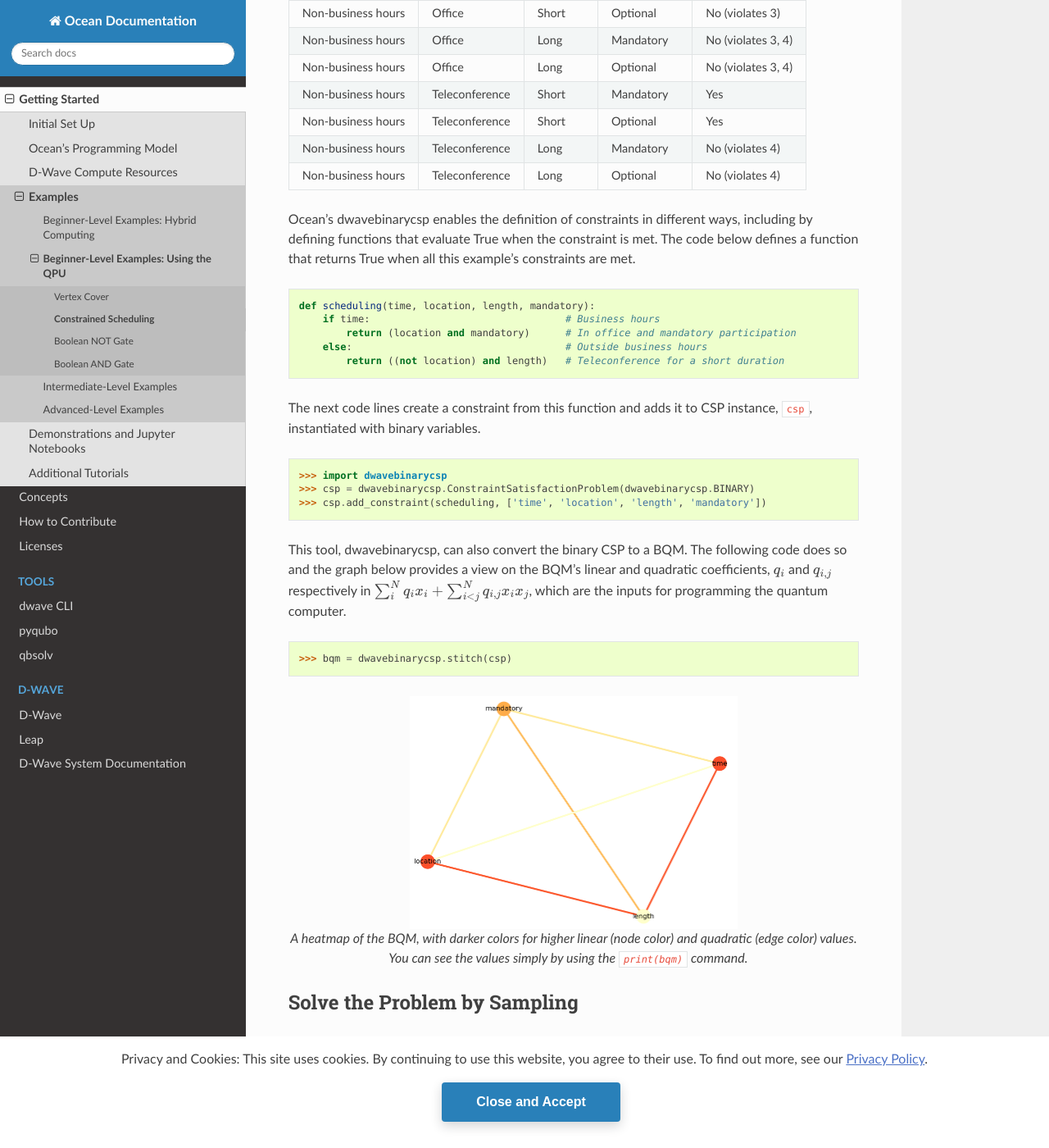
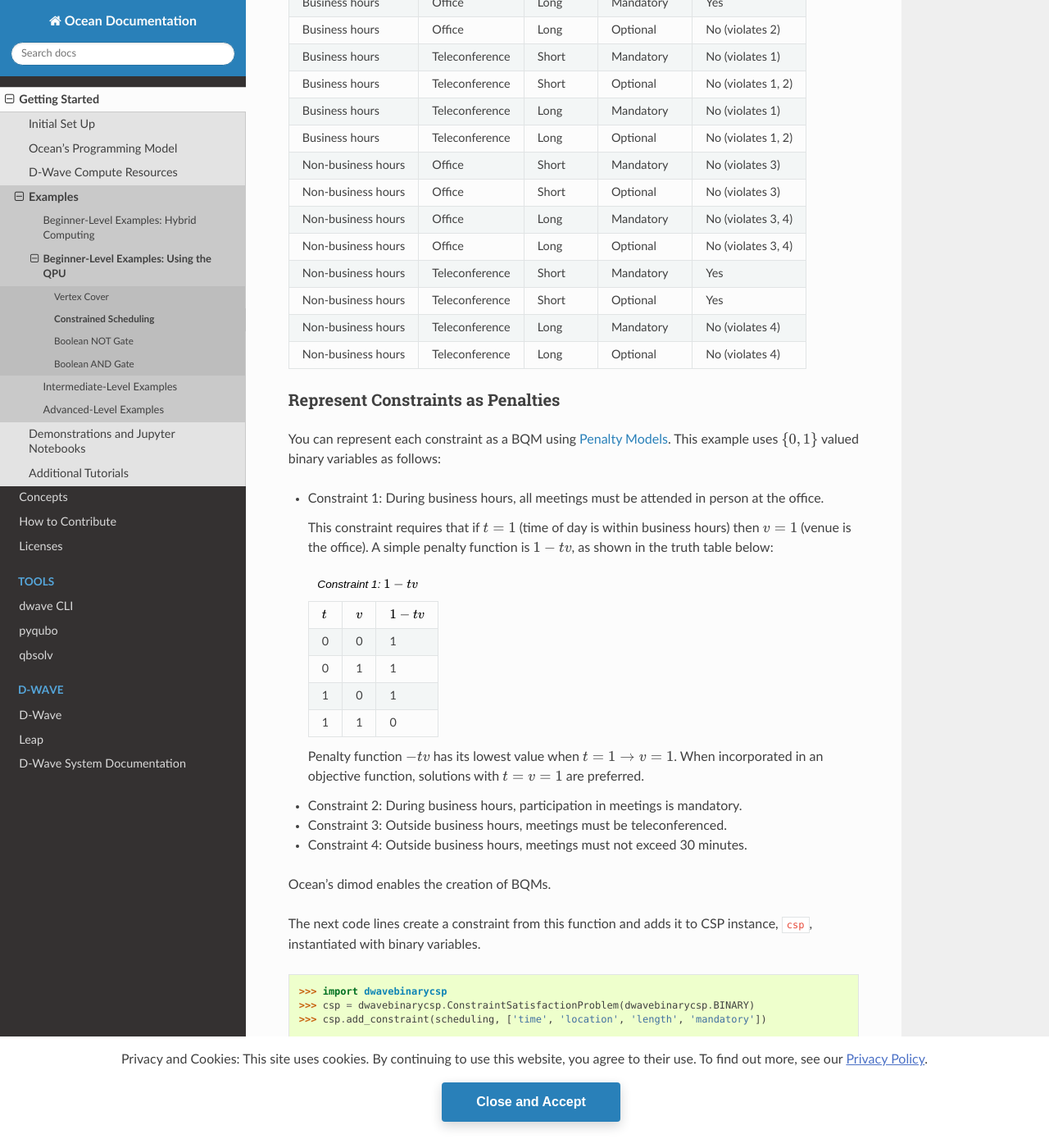
Before and after one commit to dwavesystems/dwave-ocean-sdk, a Sphinx documentation site: the page built from docs/examples/scheduling.rst, in a window 1280 px wide and 1400 px high, scrolled down 1857 px. Shown: the whole window at 82% size. Built offline with Sphinx 7.4.7 and the Read the Docs theme 2.0.0, drawn with Linux system fonts in a browser that asks for light colours; pages that are not in the unit, such as notebooks, are missing from menus; the version number could not be read and is left out; some of the changed text lies outside the part shown.

Commit message:
Update constrained scheduling #2

```diff
--- a/docs/examples/scheduling.rst
+++ b/docs/examples/scheduling.rst
@@ -52,14 +52,24 @@ Formulate the Problem
 D-Wave quantum computers solve binary quadratic models, so the first step is to
 express the problem with binary variables.
 
-* Time of day is represented by binary variable :code:`time` with value :math:`1` for business hours
-  and :math:`0` for hours outside the business day.
-* Venue is represented by binary variable :code:`location` with value :math:`1` for office
-  and :math:`0` for teleconference.
-* Meeting duration is represented by variable :code:`length` with value :math:`1` for short meetings
-  (under 30 minutes) and :math:`0` for meetings of longer duration.
-* Participation is represented by variable :code:`mandatory` with value :math:`1` for mandatory
-  participation and :math:`0` for optional participation.
+* Time of day is represented by binary variable :math:`t` with value :math:`1`
+  for business hours and :math:`0` for hours outside the business day.
+* Venue is represented by binary variable :math:`v` with value :math:`1` for
+  office and :math:`0` for teleconference.
+* Meeting length is represented by variable :math:`l` with value :math:`1` for
+  short meetings (under 30 minutes) and :math:`0` for meetings of longer duration.
+* Participation is represented by variable :math:`m` with value :math:`1` for
+  mandatory participation and :math:`0` for optional participation.
+
+.. note:: A slightly more complex problem might require variables with multiple
+   values; for example, :code:`length` could have values :code:`{30, 60, 120}`
+   representing the duration in minutes of meetings of several lengths. For such
+   problems a :term:`discrete quadratic model` (DQM) could be a better choice.
+
+   In general, problems with constraints are more simply solved using a
+   :term:`constrained quadratic model` (CQM) and appropriate hybrid CQM solver;
+   however, the purpose of this example is to demonstrate solution directly on
+   a D-Wave quantum computer.
 
 For large numbers of variables and constraints, such problems can be hard.
 This example has four binary variables, so only :math:`2^4=16` possible meeting arrangements.
@@ -90,18 +100,47 @@ find solutions that meet all the constraints.
    Non-business hours    Teleconference     Long            Optional            No (violates 4)
    ====================  =================  ==============  ==================  =================
 
-Ocean's :doc:`dwavebinarycsp </docs_binarycsp/sdk_index>` enables the
-definition of constraints in different ways, including by defining functions that evaluate
-True when the constraint is met. The code below defines a function that returns True when
-all this example's constraints are met.
+Represent Constraints as Penalties
+----------------------------------
 
-.. testcode::
+You can represent each constraint as a BQM using :ref:`penalty_sdk`. This example
+uses :math:`\{0, 1\}` valued binary variables as follows:
 
-   def scheduling(time, location, length, mandatory):
-       if time:                                 # Business hours
-           return (location and mandatory)      # In office and mandatory participation
-       else:                                    # Outside business hours
-           return ((not location) and length)   # Teleconference for a short duration
+* Constraint 1: During business hours, all meetings must be attended in person
+  at the office.
+
+  This constraint requires that if :math:`t=1` (time of day is within
+  business hours) then :math:`v = 1` (venue is the office). A simple
+  penalty function is :math:`1-tv`, as shown in the truth table below:
+
+  .. list-table:: Constraint 1: :math:`1-tv`
+     :header-rows: 1
+
+     * - :math:`t`
+       - :math:`v`
+       - :math:`1-tv`
+     * - 0
+       - 0
+       - 1
+     * - 0
+       - 1
+       - 1
+     * - 1
+       - 0
+       - 1
+     * - 1
+       - 1
+       - 0
+
+  Penalty function :math:`-tv` has its lowest value when
+  :math:`t=1 \rightarrow v=1`. When incorporated in an objective function,
+  solutions with :math:`t=v=1` are preferred.
+
+* Constraint 2: During business hours, participation in meetings is mandatory.
+* Constraint 3: Outside business hours, meetings must be teleconferenced.
+* Constraint 4: Outside business hours, meetings must not exceed 30 minutes.
+
+Ocean's :doc:`dimod </docs_dimod/sdk_index>` enables the creation of BQMs.
 
 The next code lines create a constraint from this function and adds it to CSP instance,
 :code:`csp`, instantiated with binary variables.
```
